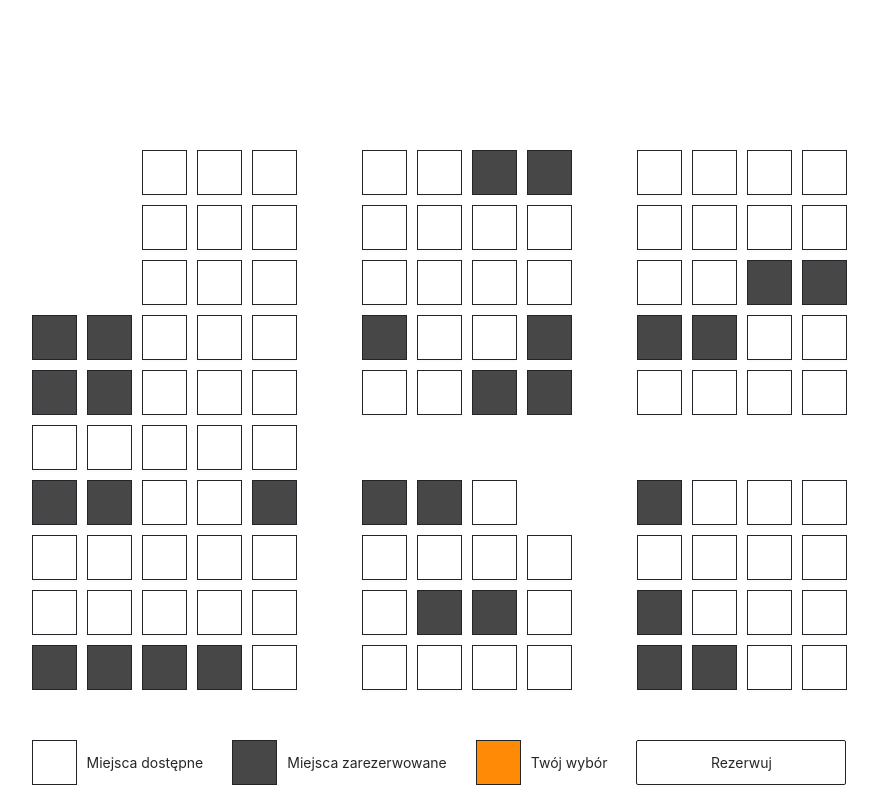
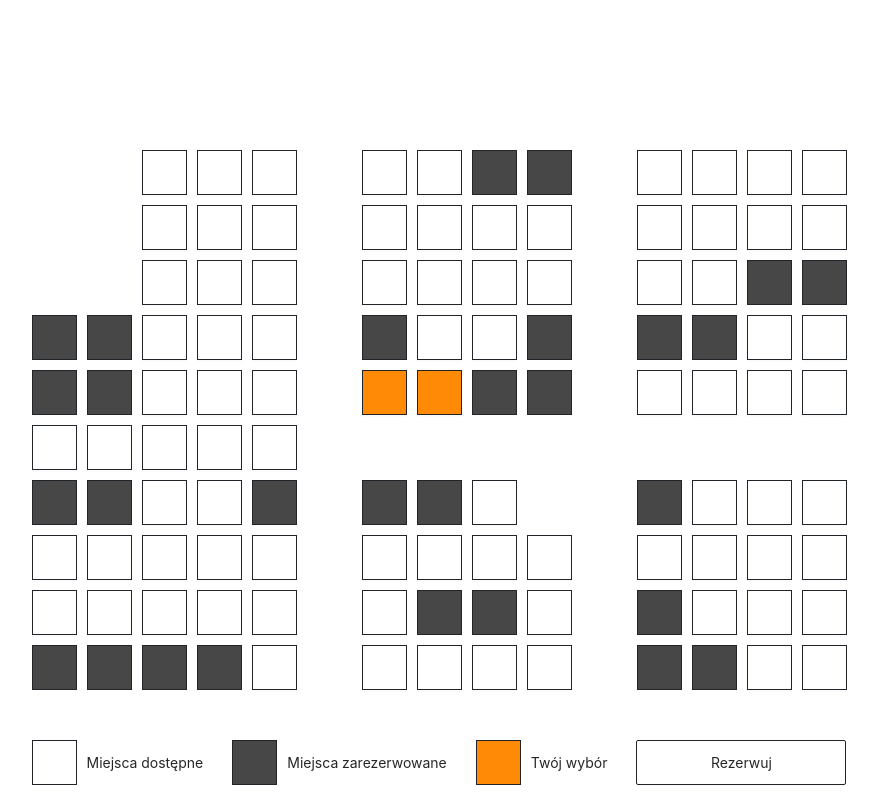
Before and after one commit to DawidKopys/seat-reservation-system, a React (Create React App) app: page / in a window 1280 px wide. Both pictures are taken after a click on the button "Wybierz miejsca". Shown: the whole page, without its empty margins (201-1079 px from the left). Built offline with nearby package versions, Linux system fonts and the light colour scheme; the HTML template or start-up script is replaced by a standard one.

Commit message:
SeatsChoicePanel: - pass missing props to SeatButton ('key' and 'chosen') - setup temporary chosenSeats array SeatButton: - rename 'picked' prop to 'chosen' - apply appropriate class if seat is chosen

```diff
--- a/src/components/Page2/SeatButton/SeatButton.css
+++ b/src/components/Page2/SeatButton/SeatButton.css
@@ -10,5 +10,5 @@
 }
 
 .seat-btn--chosen {
-  background-color: #ff8a05;
+  background-color: #ff8a05 !important;
 }
--- a/src/components/Page2/SeatButton/SeatButton.js
+++ b/src/components/Page2/SeatButton/SeatButton.js
@@ -3,14 +3,14 @@ import PropTypes from 'prop-types';
 import './SeatButton.css';
 import { Button } from 'antd';
 
-const SeatButton = ({ id, row, col, reserved, picked }) => {
+const SeatButton = ({ id, row, col, reserved, chosen }) => {
   const reservedClass = `${reserved ? 'seat-btn--reserved' : ''}`;
+  const chosenClass = `${chosen ? 'seat-btn--chosen' : ''}`;
 
   return (
     <Button
       htmlType='button'
-      className={`seat-btn seats__seat-btn ${reservedClass}`}
-      key={id}
+      className={`seat-btn seats__seat-btn ${reservedClass} ${chosenClass}`}
       disabled={reserved}
       style={{ gridRow: row, gridColumn: col }}
     >
@@ -24,7 +24,7 @@ SeatButton.propTypes = {
   row: PropTypes.number.isRequired,
   col: PropTypes.number.isRequired,
   reserved: PropTypes.bool.isRequired,
-  picked: PropTypes.bool.isRequired,
+  chosen: PropTypes.bool.isRequired,
 };
 
 export default SeatButton;
--- a/src/components/Page2/SeatsChoicePanel/SeatsChoicePanel.js
+++ b/src/components/Page2/SeatsChoicePanel/SeatsChoicePanel.js
@@ -4,6 +4,8 @@ import './SeatsChoicePanel.css';
 
 import { seats } from './seats';
 import SeatButton from '../SeatButton/SeatButton';
+
+const chosenSeats = ['s46', 's47'];
 
 const SeatsChoicePanel = () => {
   return (
@@ -15,8 +17,17 @@ const SeatsChoicePanel = () => {
           reserved,
         } = seat;
 
+        const chosen = chosenSeats.includes(id);
+
         return (
-          <SeatButton id={id} row={x + 1} col={y + 1} reserved={reserved} />
+          <SeatButton
+            key={id}
+            id={id}
+            row={x + 1}
+            col={y + 1}
+            reserved={reserved}
+            chosen={chosen}
+          />
         );
       })}
     </div>
```
